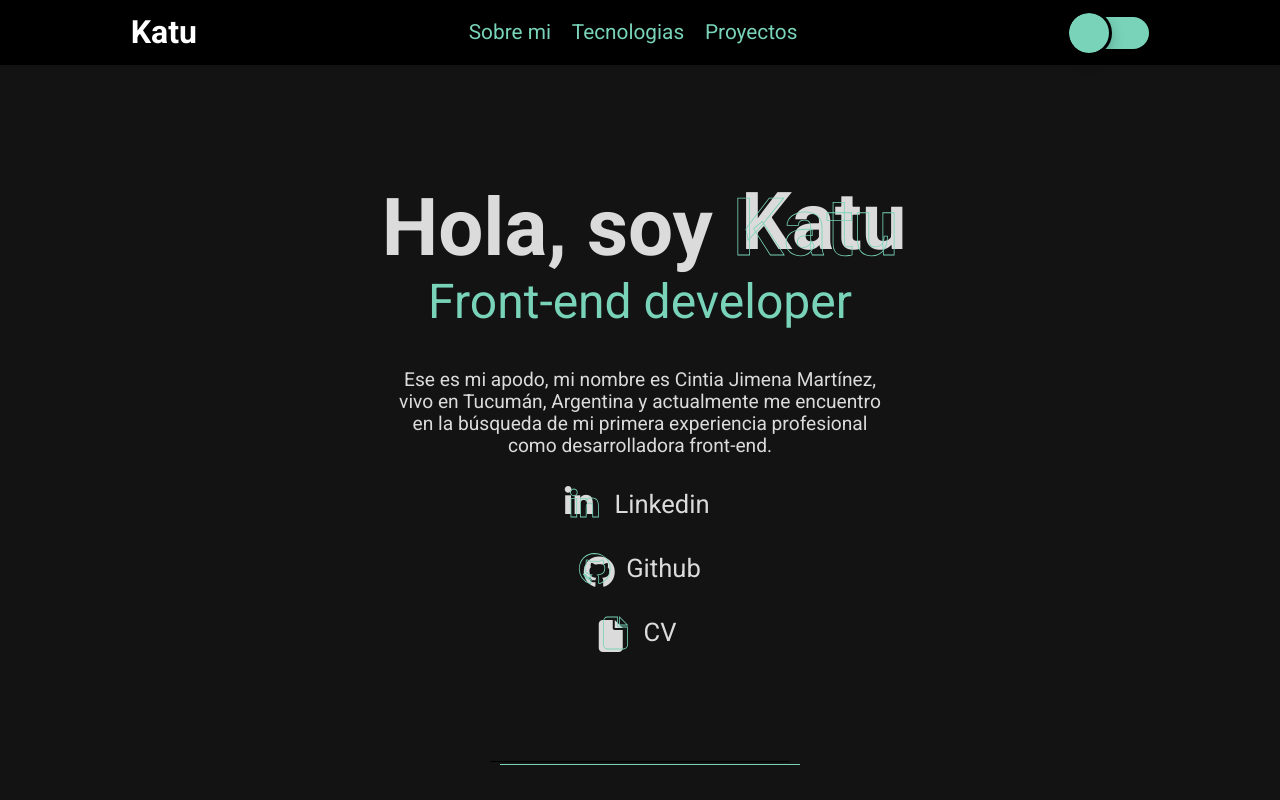
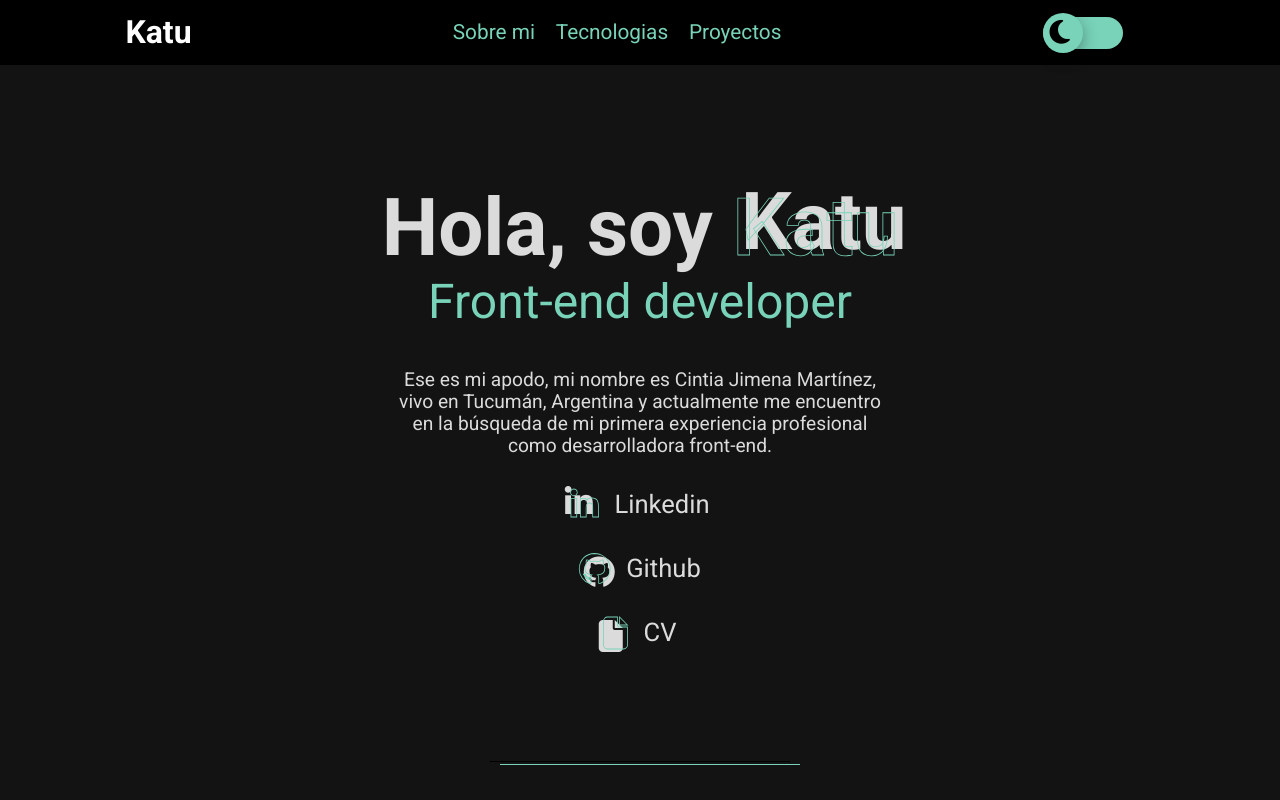
Before and after one commit to KatuGT/Portfolio-katu, a React (Create React App) app: page / in a window 1280 px wide. Shown: the top 800 px of the page. Built offline with nearby package versions, Linux system fonts and the light colour scheme.

Commit message:
Agregados cionos sol/luna a switch de modos

```diff
--- a/src/App.js
+++ b/src/App.js
@@ -24,7 +24,7 @@ function App() {
       <ThemeProvider theme={Themes[theme]}>
         <MyGlobalStyle />
         <div className='App'>
-          <Navbar setTheme = { setTheme } />
+          <Navbar setTheme = { setTheme } theme = { theme } />
           <Main>
             <SobreMi />
             <Divisor />
--- a/src/componentes/Navbar.jsx
+++ b/src/componentes/Navbar.jsx
@@ -1,4 +1,4 @@
-import { useState } from 'react';
+import { useState, useRef } from 'react';
 import styled from 'styled-components';
 
 const Header = styled.header`
@@ -93,7 +93,10 @@ const MenuLink = styled.a`
     padding: 0.99em 0.5em;
   }
 `;
-const SwitchWrapper = styled.div``;
+const SwitchWrapper = styled.div`
+position: relative;
+margin-right: 2em;
+`;
 const SwitchLabel = styled.label`
   display: flex;
   height: 2em;
@@ -101,6 +104,7 @@ const SwitchLabel = styled.label`
   border-radius: 2em;
   background-color: var(--main-clr);
   position: relative;
+  cursor: pointer;
   &::before {
     content: '';
     position: absolute;
@@ -111,14 +115,34 @@ const SwitchLabel = styled.label`
     border-radius: 100vh;
     transition: transform 0.2s ease;
     box-shadow: rgba(0, 0, 0, 0.35) 0px 5px 15px;
-    outline: 3px solid black;
+    cursor: pointer;
+
   }
+
+  &::after{
+    content:'${({theme}) => theme.icon}';
+    font-family: "Font Awesome 5 Free";
+    font-size: 1.7em;
+    top:${({isChecked}) => (isChecked.current.checked ? '.07em' : '0')};
+    left: ${({isChecked}) => (isChecked.current.checked ? '.37em' : '.25em')} ;
+    position: absolute;
+    cursor: pointer;
+    transition: transform 0.2s ease;
+    font-weight: 900;
+  }
+
+
+
 `;
 const SwitchInput = styled.input`
   display: none;
   &[type='checkbox']:checked + ${SwitchLabel}::before {
     background-color: var(--main-clr);
     transform: translateX(100%);
+  }
+  &[type='checkbox']:checked + ${SwitchLabel}::after {
+    transform: translateX(135%) rotate(0.5turn);
+
   }
 `;
 
@@ -128,12 +152,14 @@ const Navbar = (props) => {
   const changeTheme = (e) => {
     let target = e.target.checked;
 
-    if (target) {
+    if (!target) {
       props.setTheme('dark');
     } else {
       props.setTheme('light');
     }
   };
+
+  let isChecked = useRef(false)
 
   return (
     <Header>
@@ -162,9 +188,12 @@ const Navbar = (props) => {
           <SwitchInput
             type='checkbox'
             id='switch'
+            ref={isChecked}
             onChange={(e) => changeTheme(e)}
           />
-          <SwitchLabel htmlFor='switch'></SwitchLabel>
+          <SwitchLabel htmlFor='switch'
+          isChecked ={ isChecked }
+            ></SwitchLabel>
         </SwitchWrapper>
       </NavBar>
     </Header>
--- a/src/componentes/Themes.jsx
+++ b/src/componentes/Themes.jsx
@@ -2,12 +2,15 @@ const LightTheme = {
     text: '#000',
     subText: 'hsla(162, 51%, 65%)',
     bg:'#ffffff',
+    icon:'\f185'
 }
 
 const DarkTheme = {
     text: '#dcdbdb',
     subText: 'hsla(162, 51%, 65%)',
     bg:'#131313',
+    icon:"\f186"
+
 }
 
 const Themes = {
```
